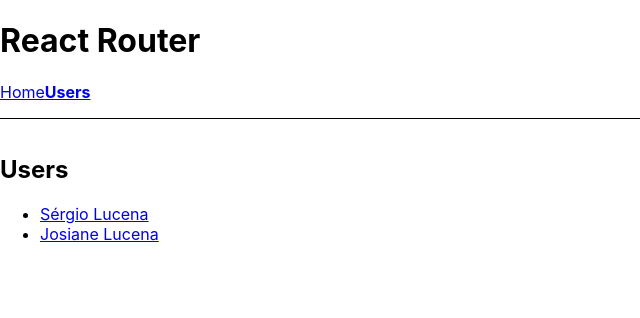
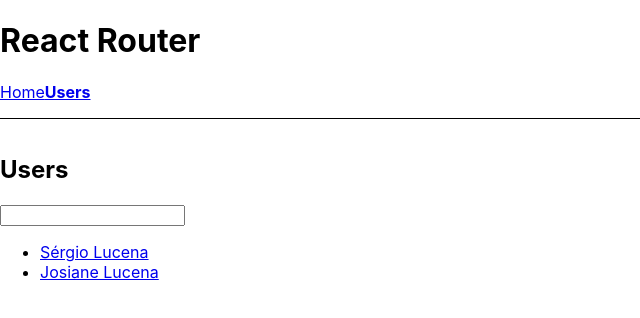
Before and after one commit to sergioviniciuss/routing-playground, a React (Create React App) app: page /users in a window 1280 px wide. Shown: the top 318 px of the page, without its empty margins (0-640 px from the left). Built offline with nearby package versions, Linux system fonts and the light colour scheme.

Commit message:
feat(Users): filters the users and set search parameters with useSearchParams hook

```diff
--- a/src/pages/Users/index.js
+++ b/src/pages/Users/index.js
@@ -1,12 +1,37 @@
-import { Link, Outlet } from "react-router-dom";
+import { Link, Outlet, useSearchParams } from "react-router-dom";
 
 export const Users = ({ users }) => {
+  const [searchParams, setSearchParams] = useSearchParams();
+
+  const searchTerm = searchParams.get('name') || '';
+
+  const handleSearch = (event) => {
+    const name = event.target.value;
+
+    if (name) {
+      setSearchParams({ name: event.target.value });
+    } else {
+      setSearchParams({});
+    }
+  };
+
   return (
     <>
       <h2>Users</h2>
+      <input
+        type="text"
+        value={searchTerm}
+        onChange={handleSearch}
+      />
 
       <ul>
-        {users.map((user) => (
+        {users
+          .filter((user) =>
+            user.fullName
+              .toLowerCase()
+              .includes(searchTerm.toLocaleLowerCase())
+          )
+          .map((user) => (
             <li key={user.id}>
               <Link to={`/users/${user.id}`}>
                 {user.fullName}
```
Lines whose indentation alone changed are shown as unchanged.
